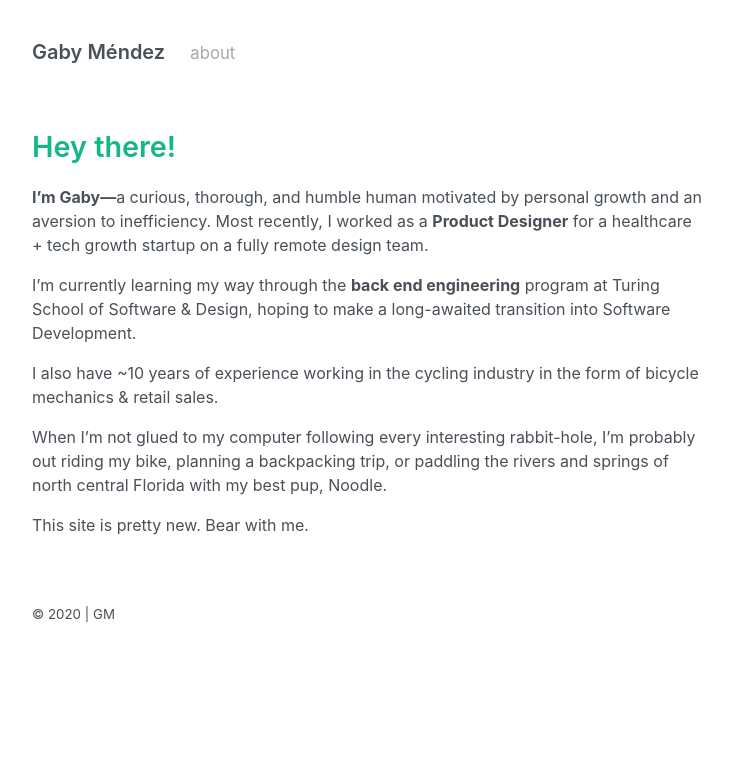
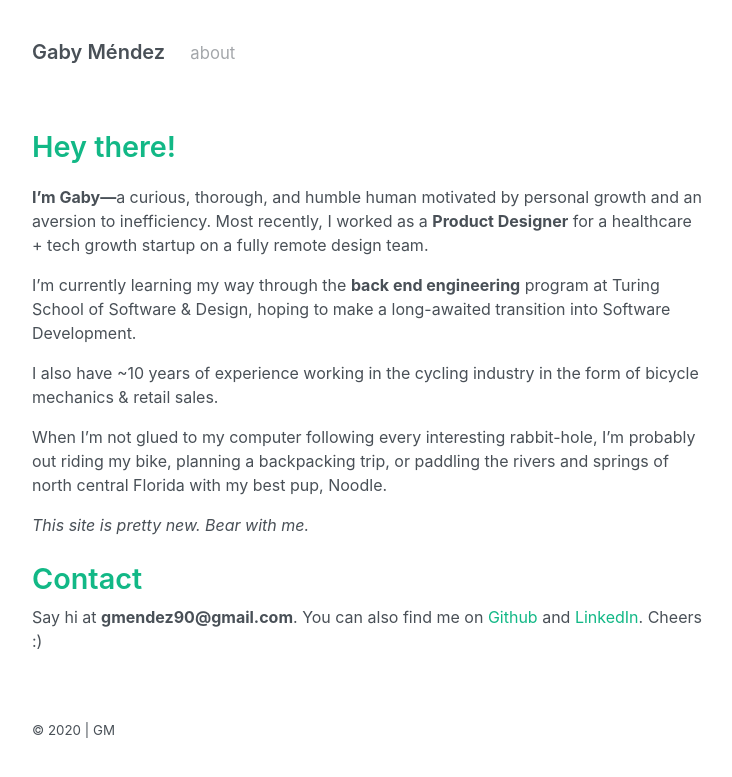
Before and after one commit to gabichuelas/gabichuelas.github.io, a Jekyll site: the page built from _pages/about.md, in a window 1280 px wide. Shown: the top 777 px of the page, without its empty margins (272-1004 px from the left). Built offline with Jekyll 4.4.1, drawn with Linux system fonts in a browser that asks for light colours.

Commit message:
Change favicon, add contact info

```diff
--- a/_includes/head.html
+++ b/_includes/head.html
@@ -11,8 +11,8 @@
   </title>
 
   <link rel="stylesheet" href="{{ 'styles.css' | relative_url }}">
-  <link rel="apple-touch-icon-precomposed" sizes="144x144" href="{{ '/assets/apple-touch-icon-precomposed.png' | relative_url }}">
-  <link rel="shortcut icon" href="{{ '/assets/favicon.ico' | relative_url }}">
+  <link rel="ampersand favicon" sizes="144x144" href="{{ '/assets/amp_favicon.png' | relative_url }}">
+  <link rel="ampersand icon" href="{{ '/assets/favicon_amp.ico' | relative_url }}">
   <link rel="alternate" type="application/atom+xml" title="{{ site.title }}" href="{{ 'atom.xml' | relative_url }}">
 
   {% seo title=false %}
--- a/_pages/about.md
+++ b/_pages/about.md
@@ -12,4 +12,8 @@ I also have ~10 years of experience working in the cycling industry in the form
 
 When I'm not glued to my computer following every interesting rabbit-hole, I'm probably out riding my bike, planning a backpacking trip, or paddling the rivers and springs of north central Florida with my best pup, Noodle.
 
-This site is pretty new. Bear with me.
+_This site is pretty new. Bear with me._
+
+# Contact #
+
+Say hi at **gmendez90@gmail.com**. You can also find me on [Github](http://github.com/gabichuelas) and [LinkedIn](https://www.linkedin.com/in/gabymendez/). Cheers :)
```
Also changed, not shown: assets/amp_favicon.png (added), assets/apple-touch-icon-precomposed.png (deleted), assets/favicon.ico (deleted), assets/favicon_amp.ico (added), 2 other files.
